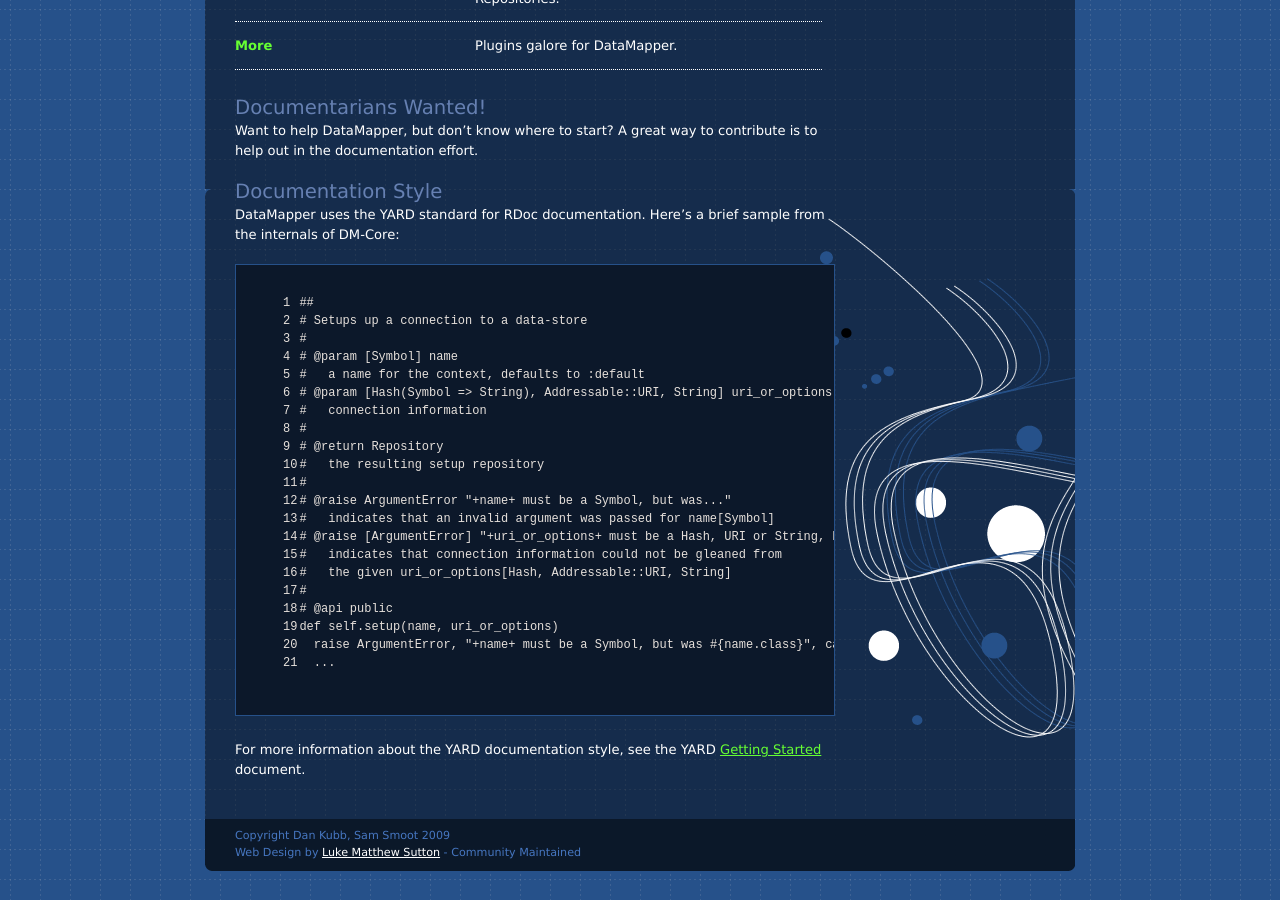
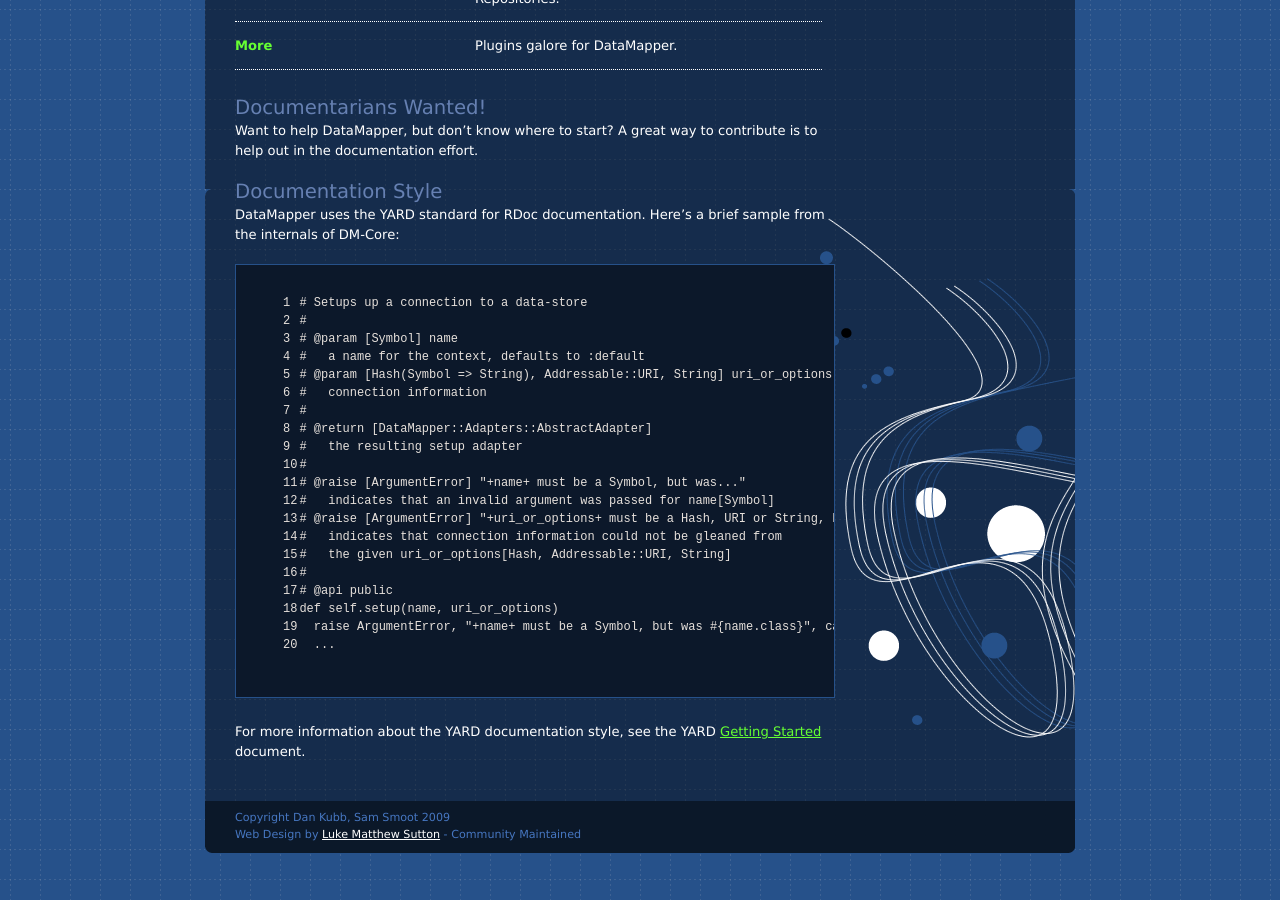
Before and after one commit to datamapper/datamapper.github.com, a Jekyll site: the page built from docs/index.markdown, in a window 1280 px wide and 900 px high, scrolled down 890 px. Built offline with Jekyll 4.4.1, drawn with Linux system fonts in a browser that asks for light colours.

```diff
--- a/docs/index.markdown
+++ b/docs/index.markdown
@@ -48,7 +48,6 @@ DataMapper uses the YARD standard for RDoc documentation. Here's a brief sample
 from the internals of DM-Core:
 
 {% highlight ruby linenos %}
-##
 # Setups up a connection to a data-store
 #
 # @param [Symbol] name
@@ -56,10 +55,10 @@ from the internals of DM-Core:
 # @param [Hash(Symbol => String), Addressable::URI, String] uri_or_options
 #   connection information
 #
-# @return Repository
-#   the resulting setup repository
+# @return [DataMapper::Adapters::AbstractAdapter]
+#   the resulting setup adapter
 #
-# @raise ArgumentError "+name+ must be a Symbol, but was..."
+# @raise [ArgumentError] "+name+ must be a Symbol, but was..."
 #   indicates that an invalid argument was passed for name[Symbol]
 # @raise [ArgumentError] "+uri_or_options+ must be a Hash, URI or String, but was..."
 #   indicates that connection information could not be gleaned from
```
